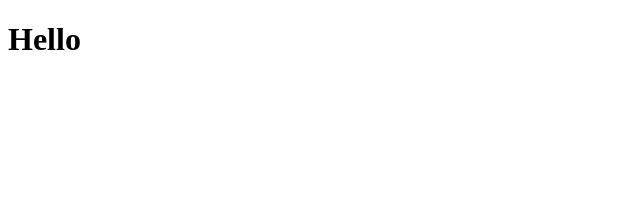
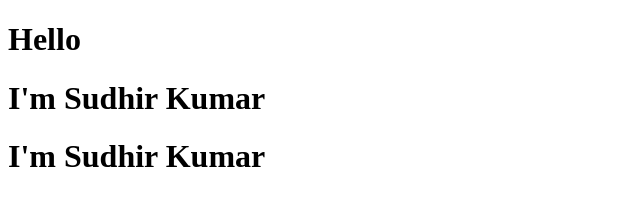
Before and after one commit to sudhir1041/Html_project, a plain HTML site: page index.html in a window 1280 px wide. Shown: the whole page, without its empty margins (0-640 px from the left). Drawn offline with Linux system fonts and the light colour scheme.

Commit message:
modified

```diff
--- a/index.html
+++ b/index.html
@@ -7,5 +7,7 @@
 </head>
 <body>
     <h1>Hello</h1>
+    <h1>I'm Sudhir Kumar</h1>
+    <h1>I'm Sudhir Kumar</h1>
 </body>
 </html>
```
